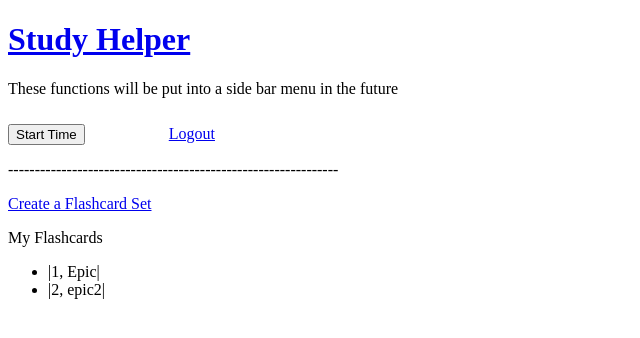
After one commit to Eugene-Chan2021Fall/Project-FlashCard, a Flask app: page /flashcard in a window 1280 px wide. The commit adds this page. Shown: the top 338 px of the page, without its empty margins (0-640 px from the left). Run offline with Flask 2, Linux system fonts and the light colour scheme; a user stored in the database is signed in; data comes from the database, SQL or seed files in the repository; both versions use the stored data as it was after the commit.

Commit message:
Flashcard db added. Organized templates folder. No cards were implemented
Signed-off-by: William Nguyen <william.g.nguyen@sjsu.edu>

```diff
--- a/myapp/models.py
+++ b/myapp/models.py
@@ -7,10 +7,12 @@ from myapp import login
 
 
 class User(UserMixin, db.Model):
+    #User Model that holds id, username, email, password.
     id = db.Column(db.Integer, primary_key=True)
     username = db.Column(db.String(64), unique=True, index=True)
     email = db.Column(db.String(128), unique=True)
     password  = db.Column(db.String(128))
+    flashcard_set = db.relationship('Flashcardset', backref='author', lazy=True)
 
     def set_password(self, password):
         self.password = generate_password_hash(password)
@@ -19,8 +21,37 @@ class User(UserMixin, db.Model):
         return check_password_hash(self.password, password)
 
     def __repr__(self):
-        return f'<User {self.id}: {self.username}>'
+        return f'<User {self.id}: {self.username}> |Sets : {self.flashcard_set}'
 
+'''
+WIP Sharing Model
+class FlashcardSupport(db.Model):
+    #Table that takes user_id to see what users should have access to certain flashcards
+    author_id = db.Column(db.Integer, db.ForeignKey('user.id'))
+    set_id = db.(db.Integer, db.ForeignKey('flashcardset.id'))
+'''
+
+class Flashcardset(UserMixin, db.Model):
+    #Flashcard set model that takes cards and puts them into a set.
+    id = db.Column(db.Integer, primary_key=True)
+    author_id = db.Column(db.Integer, db.ForeignKey('user.id'))
+    name = db.Column(db.String(64), unique=True, index=True)
+    #cards = db.relationship('Card', backref='set', lazy='dynamic')
+
+    def __repr__(self):
+        return f'|{self.id}, {self.name}|'
+
+'''
+class Card(UserMixin, db.Model):
+    #Card Model that holds the front side and back side of a card and passes into Flashcard
+    id = db.Column(db.Integer, primary_key=True)
+    front = db.Column(db.String(256), index=True)
+    back = db.Column(db.String(256), index=True)
+    set_id = db.Column(db.Integer, db.ForeignKey('flashcardset.id'), nullable=False)
+
+    def __repr__(self):
+        return f'|{self.front}, {self.back}, {self.id}|'
+'''
 @login.user_loader
 def load_user(id):
     return User.query.get(int(id))
--- a/myapp/routes.py
+++ b/myapp/routes.py
@@ -1,20 +1,24 @@
 from myapp import myapp_obj
-from myapp.forms import LoginForm, SignupForm
-from flask import render_template, flash, redirect
+from myapp.forms import LoginForm, SignupForm, FlashcardForm, FlashcardAddForm
+from flask import render_template, flash, redirect, url_for
 
 from myapp import db
-from myapp.models import User
+from myapp.models import User, Flashcardset
 from flask_login import current_user, login_user, logout_user, login_required
 
 from myapp.pomodoro import PomodoroTimer
 
+#Home
 @myapp_obj.route("/")
 def home():
     if current_user.is_authenticated:
         name = User.query.get(current_user.get_id()).username
-        return render_template("user_home.html", name = name)
+        return render_template("user/user_home.html", name = name)
     return render_template("home.html")
 
+#-------------------------------------------------------------------------------
+
+#Login/Sign up
 @myapp_obj.route("/login", methods=['GET', 'POST'])
 def login():
     form = LoginForm()
@@ -22,11 +26,11 @@ def login():
         user = User.query.filter_by(username = form.username.data).first()
         if user is None or not user.check_password(form.password.data):
             flash('Login invalid username or password!')
-            return redirect("/login")
+            return redirect("login_templates/login")
         else:
             login_user(user, remember=form.remember_me.data)
             return redirect("/")
-    return render_template("login.html", form = form)
+    return render_template("login_templates/login.html", form = form)
 
 @myapp_obj.route("/logout")
 def logout():
@@ -49,9 +53,63 @@ def signup():
             db.session.add(user)
             db.session.commit()
             flash('Registration successful')
-    return render_template("signup.html", form = form)
+    return render_template("login_templates/signup.html", form = form)
 
-@myapp_obj.route("/pomodoro-timer", methods=['GET', 'POSTS'])
+#-------------------------------------------------------------------------------
+
+#Pomodoro
+@myapp_obj.route("/pomodoro-timer", methods=['GET', 'POST'])
 @login_required
 def pomodoro():
-    return render_template("pomodoro_timer.html")
+    return render_template("user/pomodoro_timer.html")
+
+
+#-------------------------------------------------------------------------------
+#Flashcards
+@myapp_obj.route("/flashcard", methods=['GET', 'POST'])
+@login_required
+def display():
+    flashcards = Flashcardset.query.filter_by(author_id = current_user.get_id())
+    return render_template("/flashcard/flashcard_portal.html",
+    flashcards = flashcards)
+
+#Main Flashcard route handling adding, removing and displaying -- ignore for now
+@myapp_obj.route("/flashcard/<option>/<name>", methods=['GET', 'POST'])
+@login_required
+def flashcard(option, name):
+    if (str(option) == "add"):
+        form = FlashcardAddForm()
+        return render_template('/flashcard/flashcard_add_cards.html', form=form,
+         name=name)
+    elif (str(option) == "delete"):
+        return "deleting flashcards"
+    elif (str(option) == "display"):
+        return render_template('/flashcard/flashcard_display.html', name=name)
+
+    return str(option) + ' is a invalid route.'
+
+#Creates flashcard set
+@myapp_obj.route("/flashcard/create", methods=['GET', 'POST'])
+@login_required
+def create():
+    form = FlashcardForm()
+    user = current_user.get_id()
+    flash(f'Debug User Id: {user}')
+    if form.validate_on_submit():
+        set = Flashcardset(name = form.name.data, author_id = current_user.get_id())
+        flash(f'{set.name}')
+        db.session.add(set)
+        db.session.commit()
+        return redirect(url_for('display', name = set.name))
+    return render_template("/flashcard/flashcard_create.html", form = form)
+
+#Edit flashcard set --ignore for now
+@myapp_obj.route("/flashcard/edit", methods=['GET', 'POST'])
+@login_required
+def edit_sets():
+    '''
+    form = FlashcardAddForm()
+    if form.validate_on_submit():
+        return 'Works'
+'''
+    return render_template('/flashcard/flashcard_edit_sets.html', name=name)
--- a/myapp/templates/base.html
+++ b/myapp/templates/base.html
@@ -2,7 +2,9 @@
 <html>
     <head>
     <link rel="stylesheet" href="{{ url_for('static', filename='css/pomodoro.css') }}">
-	<h1>Study Helper</h1>
+	<a href="/">
+        <h1>Study Helper</h1>
+    <a>
     </head>
     <body>
         <!--User Menu-->
--- /dev/null
+++ b/myapp/templates/flashcard/flashcard_display.html
@@ -0,0 +1,6 @@
+{% extends "user/user_menu.html" %}
+{% block content %}
+<h3>{{ name }}</h3>
+<a href="/flashcard/add/{{ name }}">Add flashcards</a>
+<a href="/flashcard/remove/{{ name }}">Remove flashcards</a>
+{% endblock %}
--- /dev/null
+++ b/myapp/templates/flashcard/flashcard_portal.html
@@ -0,0 +1,13 @@
+{% extends "user/user_menu.html" %}
+{% block content %}
+<a href="/flashcard/create">Create a Flashcard Set</a>
+
+<p>My Flashcards</p>
+<ul>
+{% for cards in flashcards %}
+    <li> {{ cards }} </li>
+
+{% endfor %}
+</ul>
+
+{% endblock %}
--- a/myapp/templates/pomodoro_timer.html
+++ b/myapp/templates/user/pomodoro_timer.html
@@ -1,4 +1,4 @@
-{% extends "user_menu.html" %}
+{% extends "user/user_menu.html" %}
 <head>
     <link rel="stylesheet" href="{{ url_for('static', filename='css/pomodoro.css') }}">
 </head>
--- a/myapp/templates/user_home.html
+++ b/myapp/templates/user/user_home.html
@@ -1,6 +1,7 @@
-{% extends "user_menu.html" %}
+{% extends "user/user_menu.html" %}
 {% block content %}
     <h1>Welcome {{ name }}!</h1>
     <a href="/pomodoro-timer"</a>Pomodoro Timer</a>
-    <a href="/logout">Logout</a>
+    <a href="/flashcard"</a>Flashcard</a>
+
 {% endblock %}
--- a/myapp/templates/user_menu.html
+++ b/myapp/templates/user/user_menu.html
@@ -4,6 +4,7 @@
     <p>These functions will be put into a side bar menu in the future</p>
     <button id="start_timer" class="btn">Start Time</button>
     <button id="stop_timer" class="btn">Stop Time</button>
+    <a href="/logout">Logout</a>
     <p>--------------------------------------------------------------</p>
 
 
```
Also changed, not shown: myapp/flashcard.py (added, +10 -0 lines), myapp/forms.py (+11 -0 lines), myapp/templates/flashcard/flashcard_add_cards.html (added, +14 -0 lines), myapp/templates/flashcard/flashcard_create.html (added, +11 -0 lines), myapp/templates/flashcard/flashcard_delete_cards.html (added, +12 -0 lines), myapp/templates/flashcard/flashcard_edit_sets.html (added, +12 -0 lines), myapp/templates/login_templates/login.html (renamed from myapp/templates/signup.html, +6 -6 lines), myapp/templates/login_templates/signup.html (renamed from myapp/templates/login.html, +6 -6 lines), myapp/app.db.
